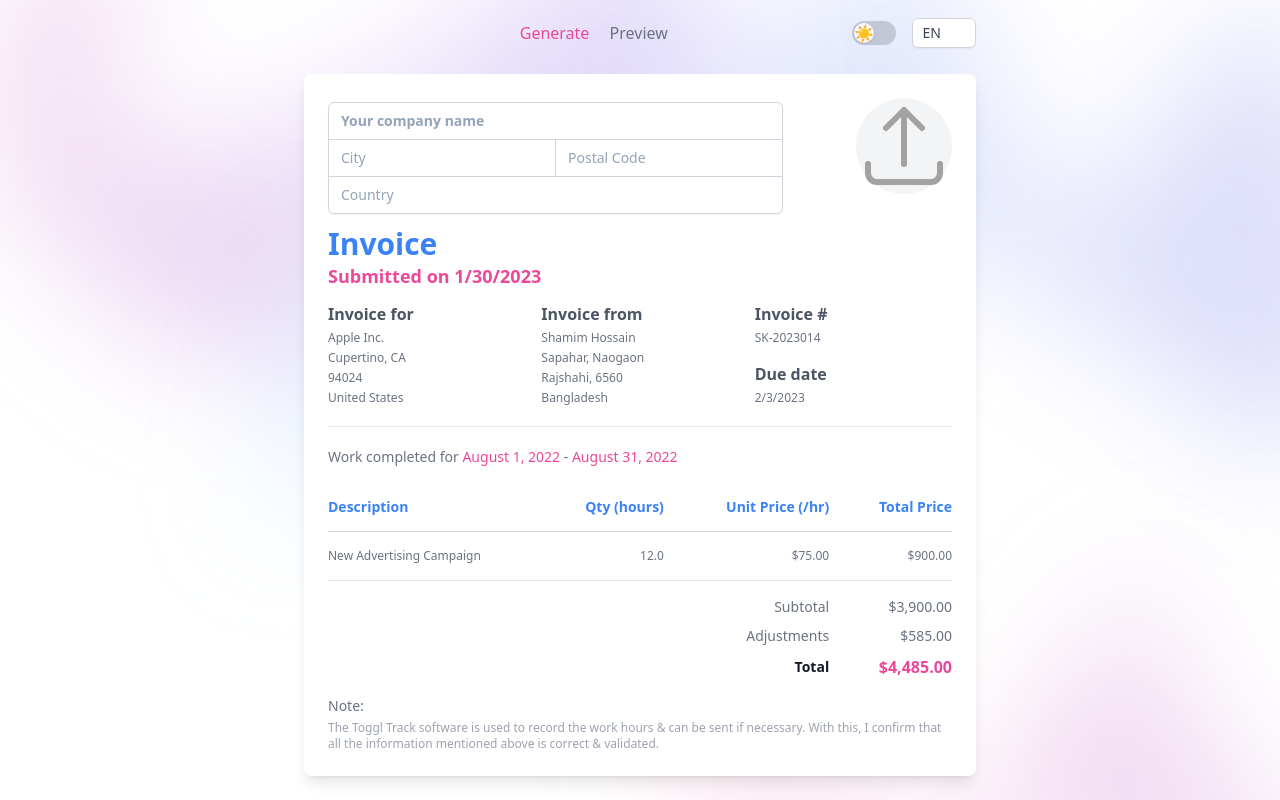
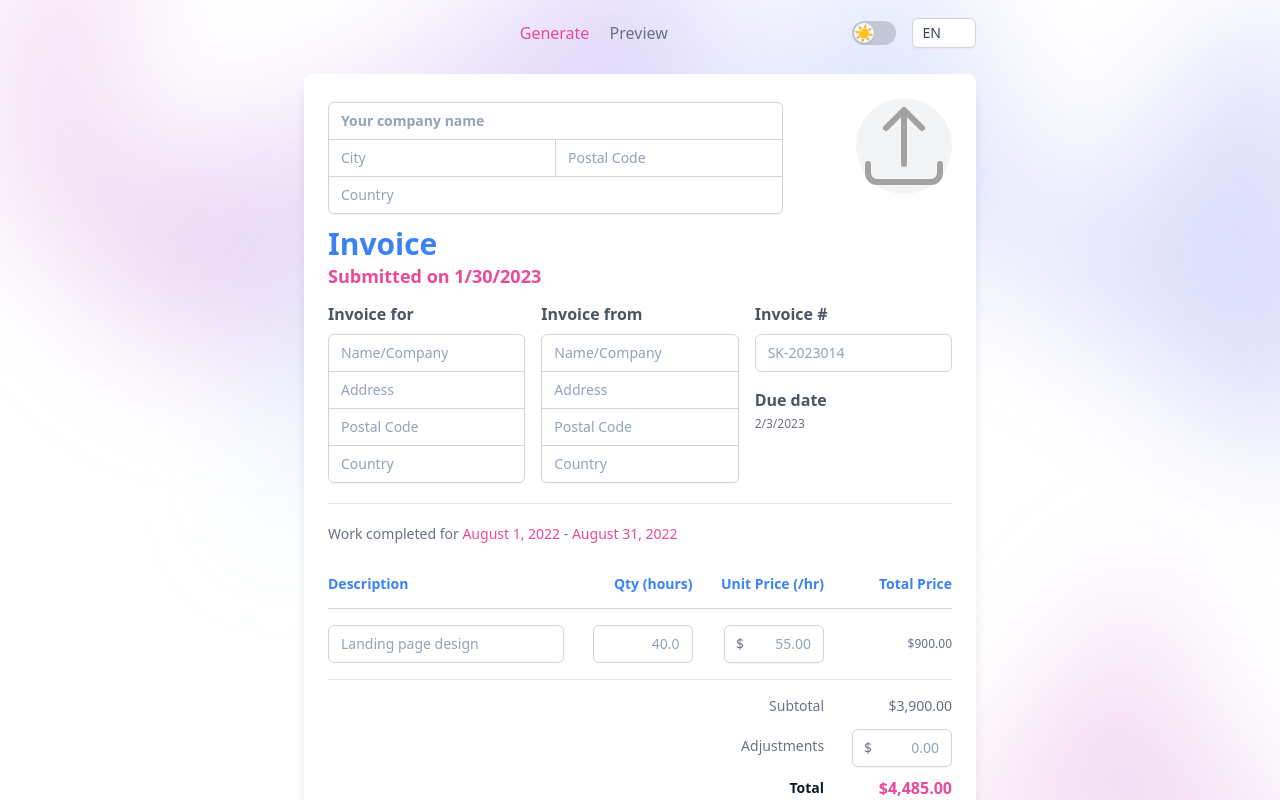
Before and after one commit to shamscorner/oinvogenny, a SvelteKit app: page /generate in a window 1280 px wide. Shown: the top 800 px of the page. Built offline with nearby package versions, Linux system fonts and the light colour scheme; some icons are missing.

Commit message:
chore: add inputs to the generate page

```diff
--- a/src/app.css
+++ b/src/app.css
@@ -7,7 +7,17 @@
 		@apply rounded focus:outline-none focus-visible:ring-2 focus-visible:ring-pink-400;
 	}
 
-	input[type='text'] {
-		@apply relative block w-full border-gray-300 bg-transparent placeholder-slate-400 focus:z-10 focus:border-pink-500 focus:ring-pink-500 dark:border-gray-600 sm:text-sm;
+	input[type='number']::-webkit-outer-spin-button,
+	input[type='number']::-webkit-inner-spin-button,
+	input[type='number'] {
+		-webkit-appearance: none;
+		margin: 0;
+		-moz-appearance: textfield !important;
+	}
+
+	input[type='text'],
+	input[type='number'],
+	textarea {
+		@apply relative block w-full border-gray-300 bg-transparent placeholder-slate-400 focus:z-10 focus:border-pink-500 focus:ring-pink-500 dark:border-gray-600 dark:placeholder-slate-500 sm:text-sm;
 	}
 }
--- a/src/app.html
+++ b/src/app.html
@@ -1,5 +1,5 @@
 <!DOCTYPE html>
-<html lang="%lang%" class="scroll-smooth">
+<html lang="%lang%" dir="ltr" class="scroll-smooth">
 	<head>
 		<meta charset="utf-8" />
 		<link
--- a/src/locales/bn.json
+++ b/src/locales/bn.json
@@ -33,5 +33,22 @@
 	"form.your-company-postal-code": "পোস্টাল কোড",
 	"form.your-company-postal-code.sr-only": "তোমার কোম্পানি পোস্টাল কোড",
 	"form.your-company-country": "দেশ",
-	"form.your-company-country.sr-only": "তোমার দেশ এর নাম"
+	"form.your-company-country.sr-only": "তোমার দেশ এর নাম",
+	"form.invoice-for": "আপনি কোথায় এই ইনভইচটি পাঠাবেন?",
+	"form.invoice-for.name": "নাম/কোম্পানি",
+	"form.invoice-for.address": "ঠিকানা",
+	"form.invoice-for.postal-code": "পোস্টাল কোড",
+	"form.invoice-for.country": "দেশ",
+	"form.invoice-from": "কোথায় থেকে এই ইনভইচটি করা হচ্ছে?",
+	"form.invoice-from.name": "নাম/কোম্পানি",
+	"form.invoice-from.address": "ঠিকানা",
+	"form.invoice-from.postal-code": "পোস্টাল কোড",
+	"form.invoice-from.country": "দেশ",
+	"form.invoice-number": "SK-2023014",
+	"form.invoice-number.sr-only": "ইনভইচ নম্বর",
+	"form.service-item.description": "ল্যান্ডিং পেইজ এর ডিজাইন",
+	"form.service-item.quantity": "40.0",
+	"form.service-item.unit-price": "55.00",
+	"form.service-item.adjustments": "0.00",
+	"form.service-item.note": "দক্ষ সফটওয়্যার দিয়ে সময় মাপা হয়েছে এবং পরবর্তীতে পাঠানো যেতে পারে। এই মর্মে আমি বলছি সব তথ্যগুলো সঠিক এবং যাচাই করা হেয়েছে।"
 }
--- a/src/locales/en.json
+++ b/src/locales/en.json
@@ -33,5 +33,22 @@
 	"form.your-company-postal-code": "Postal Code",
 	"form.your-company-postal-code.sr-only": "Your company Postal Code",
 	"form.your-company-country": "Country",
-	"form.your-company-country.sr-only": "Your country of origin"
+	"form.your-company-country.sr-only": "Your country of origin",
+	"form.invoice-for": "Where would you send this invoice?",
+	"form.invoice-for.name": "Name/Company",
+	"form.invoice-for.address": "Address",
+	"form.invoice-for.postal-code": "Postal Code",
+	"form.invoice-for.country": "Country",
+	"form.invoice-from": "Where is the invoice originated from?",
+	"form.invoice-from.name": "Name/Company",
+	"form.invoice-from.address": "Address",
+	"form.invoice-from.postal-code": "Postal Code",
+	"form.invoice-from.country": "Country",
+	"form.invoice-number": "SK-2023014",
+	"form.invoice-number.sr-only": "Invoice number",
+	"form.service-item.description": "Landing page design",
+	"form.service-item.quantity": "40.0",
+	"form.service-item.unit-price": "55.00",
+	"form.service-item.adjustments": "0.00",
+	"form.service-item.note": "Specialized software is used to record the work hours & can be sent if necessary. With this, I confirm that all the information mentioned above is correct & validated."
 }
--- a/src/routes/generate/+page.svelte
+++ b/src/routes/generate/+page.svelte
@@ -95,21 +95,151 @@
 	</svelte:fragment>
 
 	<svelte:fragment slot="invoice-for">
-		<p>Apple Inc.</p>
-		<p>Cupertino, CA</p>
-		<p>94024</p>
-		<p>United States</p>
+		<fieldset>
+			<legend class="sr-only">
+				{$t('form.invoice-for')}
+			</legend>
+			<div
+				class="mt-1 -space-y-px rounded-md bg-white dark:bg-gray-800 shadow-sm"
+			>
+				<div>
+					<label for="invoice-for-name" class="sr-only">
+						{$t('form.invoice-for.name')}
+					</label>
+					<input
+						type="text"
+						name="invoice-for-name"
+						id="invoice-for-name"
+						class="rounded-none rounded-t-md"
+						placeholder={$t('form.invoice-for.name')}
+						autocomplete="organization"
+					/>
+				</div>
+				<div>
+					<label for="invoice-for-address" class="sr-only">
+						{$t('form.invoice-for.address')}
+					</label>
+					<input
+						type="text"
+						name="invoice-for-address"
+						id="invoice-for-address"
+						placeholder={$t('form.invoice-for.address')}
+						autocomplete="street-address"
+					/>
+				</div>
+				<div>
+					<label
+						for="invoice-for-postal-code"
+						class="sr-only"
+					>
+						{$t('form.invoice-for.postal-code')}
+					</label>
+					<input
+						type="text"
+						name="invoice-for-postal-code"
+						id="invoice-for-postal-code"
+						placeholder={$t('form.invoice-for.postal-code')}
+						autocomplete="postal-code"
+					/>
+				</div>
+				<div>
+					<label for="invoice-for-country" class="sr-only">
+						{$t('form.invoice-for.country')}
+					</label>
+					<input
+						type="text"
+						name="invoice-for-country"
+						id="invoice-for-country"
+						class="rounded-none rounded-b-md"
+						placeholder={$t('form.invoice-for.country')}
+						autocomplete="country-name"
+					/>
+				</div>
+			</div>
+		</fieldset>
 	</svelte:fragment>
 
 	<svelte:fragment slot="invoice-from">
-		<p>Shamim Hossain</p>
-		<p>Sapahar, Naogaon</p>
-		<p>Rajshahi, 6560</p>
-		<p>Bangladesh</p>
+		<fieldset>
+			<legend class="sr-only">
+				{$t('form.invoice-from')}
+			</legend>
+			<div
+				class="mt-1 -space-y-px rounded-md bg-white dark:bg-gray-800 shadow-sm"
+			>
+				<div>
+					<label for="invoice-from-name" class="sr-only">
+						{$t('form.invoice-from.name')}
+					</label>
+					<input
+						type="text"
+						name="invoice-from-name"
+						id="invoice-from-name"
+						class="rounded-none rounded-t-md"
+						placeholder={$t('form.invoice-from.name')}
+						autocomplete="organization"
+					/>
+				</div>
+				<div>
+					<label for="invoice-from-address" class="sr-only">
+						{$t('form.invoice-from.address')}
+					</label>
+					<input
+						type="text"
+						name="invoice-from-address"
+						id="invoice-from-address"
+						placeholder={$t('form.invoice-from.address')}
+						autocomplete="street-address"
+					/>
+				</div>
+				<div>
+					<label
+						for="invoice-from-postal-code"
+						class="sr-only"
+					>
+						{$t('form.invoice-from.postal-code')}
+					</label>
+					<input
+						type="text"
+						name="invoice-from-postal-code"
+						id="invoice-from-postal-code"
+						placeholder={$t(
+							'form.invoice-from.postal-code'
+						)}
+						autocomplete="postal-code"
+					/>
+				</div>
+				<div>
+					<label for="invoice-from-country" class="sr-only">
+						{$t('form.invoice-from.country')}
+					</label>
+					<input
+						type="text"
+						name="invoice-from-country"
+						id="invoice-from-country"
+						class="rounded-none rounded-b-md"
+						placeholder={$t('form.invoice-from.country')}
+						autocomplete="country-name"
+					/>
+				</div>
+			</div>
+		</fieldset>
 	</svelte:fragment>
 
 	<svelte:fragment slot="invoice-number">
-		<p>SK-2023014</p>
+		<div>
+			<label for="invoice-number" class="sr-only">
+				{$t('form.invoice-number.sr-only')}
+			</label>
+			<input
+				type="text"
+				name="invoice-number"
+				id="invoice-number"
+				class="rounded-md mt-2"
+				placeholder={$t('form.invoice-number')}
+				autocomplete="country-name"
+			/>
+		</div>
 	</svelte:fragment>
 
 	<svelte:fragment slot="due-date">
@@ -136,9 +266,21 @@
 			class="border-b border-gray-200 dark:border-gray-600"
 		>
 			<td class="py-4 pl-4 pr-3 text-xs sm:pl-6 md:pl-0">
-				<div class="font-medium">
-					New Advertising Campaign
+				<div>
+					<label for="item-description" class="sr-only">
+						{$t('form.service-item.description')}
+					</label>
+					<input
+						type="text"
+						name="item-description"
+						id="item-description"
+						class="rounded-md"
+						placeholder={$t(
+							'form.service-item.description'
+						)}
+					/>
 				</div>
+				<!-- TODO: work on it -->
 				<div class="mt-0.5 sm:hidden">
 					12.0 hours at $75.00
 				</div>
@@ -146,13 +288,49 @@
 			<td
 				class="hidden py-4 px-3 text-right text-xs sm:table-cell"
 			>
-				12.0
+				<div class="flex flex-col items-end">
+					<label for="item-quantity" class="sr-only">
+						{$t('form.service-item.quantity')}
+					</label>
+					<input
+						type="number"
+						name="item-quantity"
+						id="item-quantity"
+						class="rounded-md max-w-[100px] text-right"
+						placeholder={$t('form.service-item.quantity')}
+						min="0"
+					/>
+				</div>
 			</td>
 			<td
 				class="hidden py-4 px-3 text-right text-xs sm:table-cell"
 			>
-				$75.00
+				<div class="flex flex-col items-end">
+					<label for="item-unit-price" class="sr-only">
+						{$t('form.service-item.unit-price')}
+					</label>
+					<div class="relative rounded-md shadow-sm">
+						<div
+							class="pointer-events-none absolute inset-y-0 left-0 flex items-center pl-3"
+						>
+							<span class="text-gray-500 sm:text-sm">$</span
+							>
+						</div>
+						<input
+							type="number"
+							name="item-unit-price"
+							id="item-unit-price"
+							class="rounded-md max-w-[100px] text-right pl-7"
+							placeholder={$t(
+								'form.service-item.unit-price'
+							)}
+							min="0"
+							aria-describedby="price-currency"
+						/>
+					</div>
+				</div>
 			</td>
+			<!-- TODO: auto calculate -->
 			<td
 				class="py-4 pl-3 pr-4 text-right text-xs sm:pr-6 md:pr-0"
 			>
@@ -162,22 +340,54 @@
 	</svelte:fragment>
 
 	<svelte:fragment slot="subtotal">
+		<!-- TODO: auto calculate -->
 		$3,900.00
 	</svelte:fragment>
 
 	<svelte:fragment slot="adjustments">
-		$585.00
+		<div class="flex flex-col items-end">
+			<label for="item-adjustments" class="sr-only">
+				{$t('form.service-item.adjustments')}
+			</label>
+			<div class="relative mt-1 rounded-md shadow-sm">
+				<div
+					class="pointer-events-none absolute inset-y-0 left-0 flex items-center pl-3"
+				>
+					<span class="text-gray-500 sm:text-sm">$</span>
+				</div>
+				<input
+					type="number"
+					name="item-adjustments"
+					id="item-adjustments"
+					class="rounded-md max-w-[100px] text-right pl-7"
+					placeholder={$t('form.service-item.adjustments')}
+					min="0"
+					aria-describedby="price-currency"
+				/>
+			</div>
+		</div>
 	</svelte:fragment>
 
-	<svelte:fragment slot="total">$4,485.00</svelte:fragment>
+	<svelte:fragment slot="total">
+		<!-- TODO: auto calculate	 -->
+		$4,485.00
+	</svelte:fragment>
 
 	<svelte:fragment slot="note">
-		<p class="mt-1 text-xs text-gray-400">
-			The Toggl Track software is used to record the work
-			hours & can be sent if necessary. With this, I confirm
-			that all the information mentioned above is correct &
-			validated.
-		</p>
+		<div>
+			<label for="item-note" class="sr-only">
+				{$t('form.service-item.note')}
+			</label>
+			<div class="mt-2">
+				<textarea
+					rows="2"
+					name="item-note"
+					id="item-note"
+					class="rounded-md"
+					placeholder={$t('form.service-item.note')}
+				/>
+			</div>
+		</div>
 	</svelte:fragment>
 
 	<section class="text-center mt-8">
```
